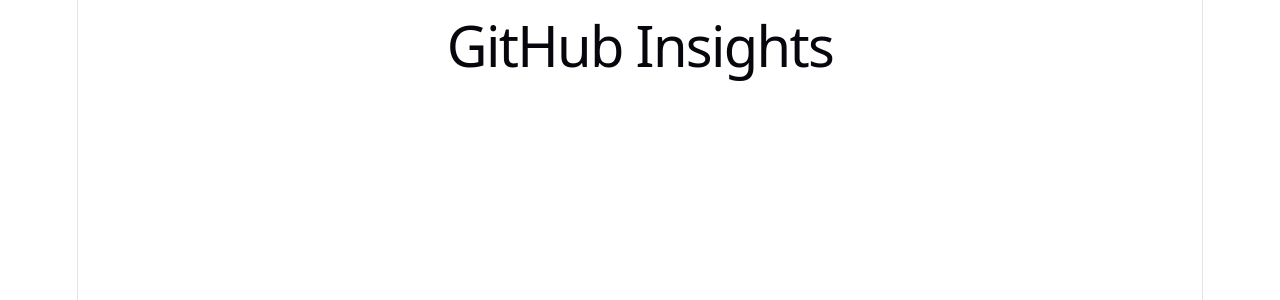
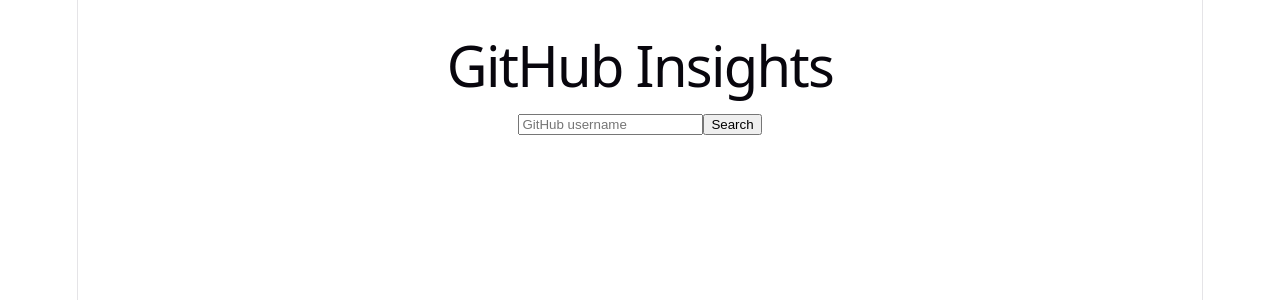
Before and after one commit to shreyajain1970/GitHub-Insights-Developer-Activity-Visualization-Dashboard, a React (Vite) app: page / in a window 1280 px wide. Shown: the top 300 px of the page. Built offline with nearby package versions, Linux system fonts and the light colour scheme.

Commit message:
Step *: wire up full app -search, fetch, analyze, and render profile, languages, and streaks

```diff
--- a/src/App.jsx
+++ b/src/App.jsx
@@ -1,35 +1,78 @@
-import { useEffect } from 'react';
+import { useState } from 'react';
+import UserSearch from './components/UserSearch';
+import { fetchUser, fetchAllRepos, fetchLanguages, fetchCommitActivity } from './api/github';
 import { aggregateLanguages } from './analysis/languages';
-import { computeStreaks } from './analysis/heatmap';
+import { bucketCommitsByDate, computeStreaks } from './analysis/heatmap';
 
 function App() {
-  useEffect(() => {
-    // Test language aggregation
-    const fakeRepos = [
-      { languages: { JavaScript: 1000, Python: 500 } },
-      { languages: { JavaScript: 500, HTML: 200 } },
-    ];
-    console.log('Aggregated languages:', aggregateLanguages(fakeRepos));
+  const [status, setStatus] = useState('idle'); // idle | loading | error | done
+  const [profile, setProfile] = useState(null);
+  const [langData, setLangData] = useState([]);
+  const [streaks, setStreaks] = useState(null);
+  const [errorMsg, setErrorMsg] = useState('');
 
-    // Test streak calculation
-    const today = new Date();
-    const fmt = (d) => d.toISOString().slice(0, 10);
-    const d0 = fmt(today);
-    const d1 = fmt(new Date(today - 1 * 86400000));
-    const d2 = fmt(new Date(today - 2 * 86400000));
-    const d5 = fmt(new Date(today - 5 * 86400000));
-    const d6 = fmt(new Date(today - 6 * 86400000));
+  async function handleSearch(username) {
+    if (!username.trim()) return;
+    setStatus('loading');
+    setErrorMsg('');
 
-    const fakeDateMap = {
-      [d0]: 2, [d1]: 1, [d2]: 3, // 3-day streak ending today
-      [d5]: 1, [d6]: 1,          // separate 2-day streak, broken by a gap
-    };
-    console.log('Streaks:', computeStreaks(fakeDateMap));
-  }, []);
+    try {
+      const user = await fetchUser(username);
+      setProfile(user);
+
+      const repos = await fetchAllRepos(username);
+
+      const reposWithLanguages = [];
+      for (const repo of repos) {
+        const languages = await fetchLanguages(username, repo.name);
+        reposWithLanguages.push({ repo, languages });
+      }
+      setLangData(aggregateLanguages(reposWithLanguages));
+
+      const commitActivities = [];
+      for (const repo of repos) {
+        try {
+          const activity = await fetchCommitActivity(username, repo.name);
+          if (Array.isArray(activity)) commitActivities.push(activity);
+        } catch {
+          // some repos return 202 while GitHub computes stats — skip for now
+        }
+      }
+      const dateMap = bucketCommitsByDate(commitActivities);
+      setStreaks(computeStreaks(dateMap));
+
+      setStatus('done');
+    } catch (err) {
+      setErrorMsg(err.message);
+      setStatus('error');
+    }
+  }
 
   return (
-    <div>
+    <div style={{ padding: 20, fontFamily: 'sans-serif' }}>
       <h1>GitHub Insights</h1>
+      <UserSearch onSearch={handleSearch} />
+
+      {status === 'loading' && <p>Loading...</p>}
+      {status === 'error' && <p style={{ color: 'red' }}>Error: {errorMsg}</p>}
+
+      {status === 'done' && profile && (
+        <div style={{ marginTop: 20 }}>
+          <h2>{profile.login}</h2>
+          <p>Public repos: {profile.public_repos}</p>
+          <p>Longest streak: {streaks.longest} days</p>
+          <p>Current streak: {streaks.current} days</p>
+
+          <h3>Top languages</h3>
+          <ul>
+            {langData.slice(0, 5).map((l) => (
+              <li key={l.lang}>
+                {l.lang}: {l.pct.toFixed(1)}%
+              </li>
+            ))}
+          </ul>
+        </div>
+      )}
     </div>
   );
 }
--- a/src/components/UserSearch.jsx
+++ b/src/components/UserSearch.jsx
@@ -0,0 +1,17 @@
+import { useState } from 'react';
+
+export default function UserSearch({ onSearch }) {
+  const [value, setValue] = useState('');
+
+  return (
+    <div>
+      <input
+        value={value}
+        onChange={(e) => setValue(e.target.value)}
+        placeholder="GitHub username"
+        onKeyDown={(e) => e.key === 'Enter' && onSearch(value)}
+      />
+      <button onClick={() => onSearch(value)}>Search</button>
+    </div>
+  );
+}
```
